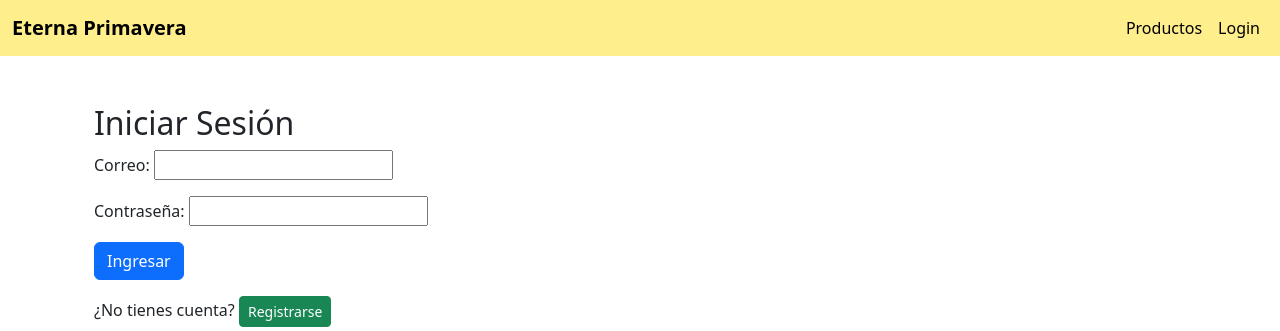
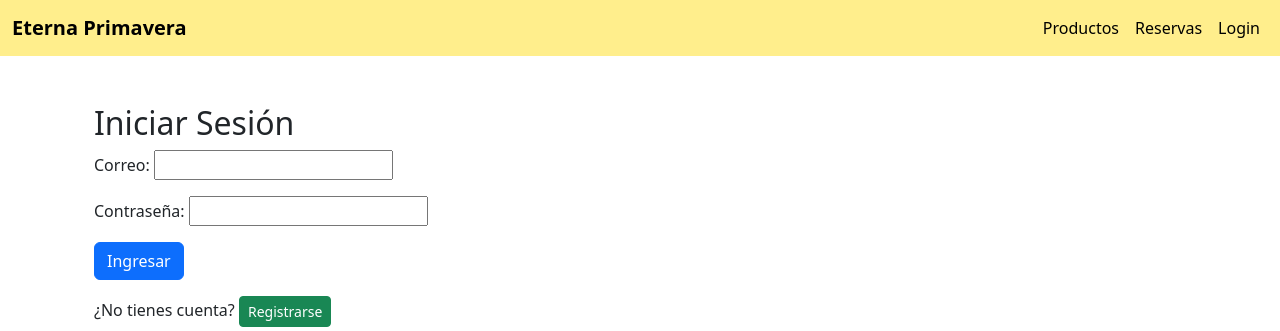
Before and after one commit to alexahurtado08/EternaPrimaveraa, a Django app: a page that uses templates/base.html in a window 1280 px wide. Shown: the top 331 px of the page. Run offline with Django 5.2, Linux system fonts and the light colour scheme.

Commit message:
Actualización navbar en base

```diff
--- a/templates/base.html
+++ b/templates/base.html
@@ -37,17 +37,16 @@
                     <li class="nav-item">
                         <a class="nav-link" href="{% url 'lista_productos' %}">Productos</a>
                     </li>
-
+                      <!-- Reservas -->
+                    <li class="nav-item">
+                        <a class="nav-link" href="{% url 'planes' %}">Reservas</a>
+                    </li>
                     {% if user.is_authenticated %}
                         <!-- Carrito solo si está logueado -->
                         <li class="nav-item">
                             <a class="nav-link" href="{% url 'carrito:ver_carrito' %}">Carrito</a>
                         </li>
 
-                        <!-- Reservas -->
-                        <li class="nav-item">
-                            <a class="nav-link" href="{% url 'planes' %}">Reservas</a>
-                        </li>
 
                         <!-- Cerrar sesión -->
                         <li class="nav-item">
```
